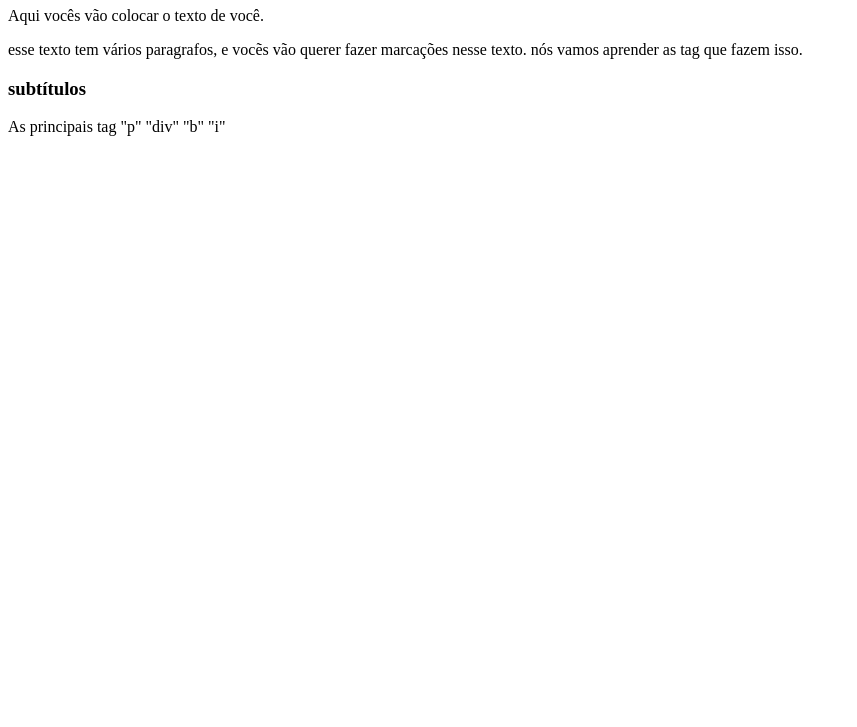
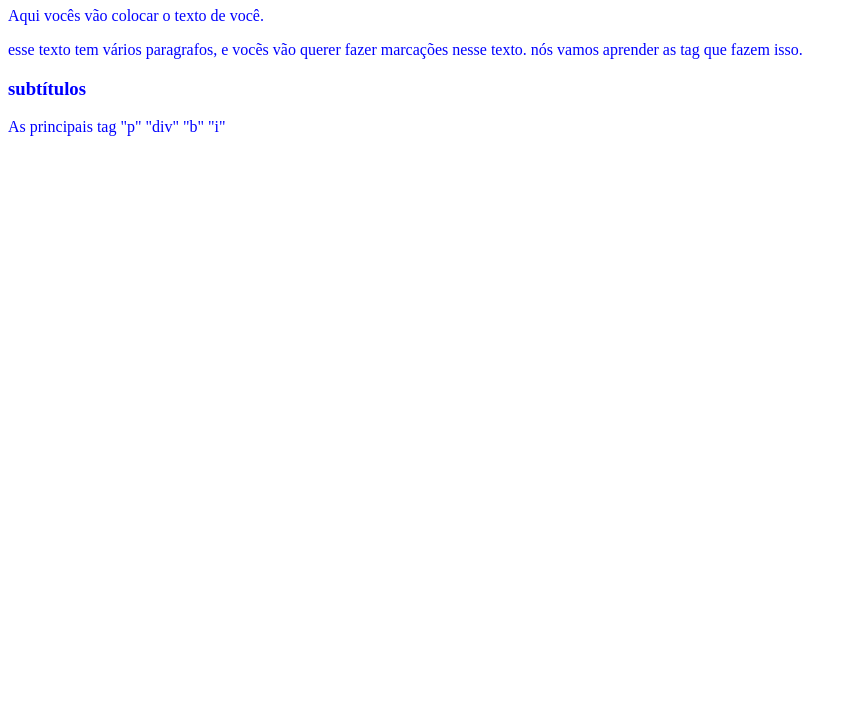
Before and after one commit to FranPastori/aularobotica, a plain HTML site: page index.html in a window 1280 px wide. Shown: the part 73-800 px from the top of the page, without its empty margins (0-857 px from the left). Drawn offline with Linux system fonts and the light colour scheme.

Commit message:
alteracao

```diff
--- a/index.html
+++ b/index.html
@@ -11,8 +11,9 @@
 
     </header>
     <main>
+        <h1> titulo mais importante</h1>
         <div>
-            <h1> titulo mais importante</h1>
+
             <p>Aqui vocês vão colocar o texto de você.</p>
             <p>esse texto tem vários paragrafos, e vocẽs vão querer fazer marcações nesse texto.
             nós vamos aprender as tag que fazem isso.</p>
--- a/style.css
+++ b/style.css
@@ -0,0 +1,3 @@
+div {
+    color: blue;
+}
```
